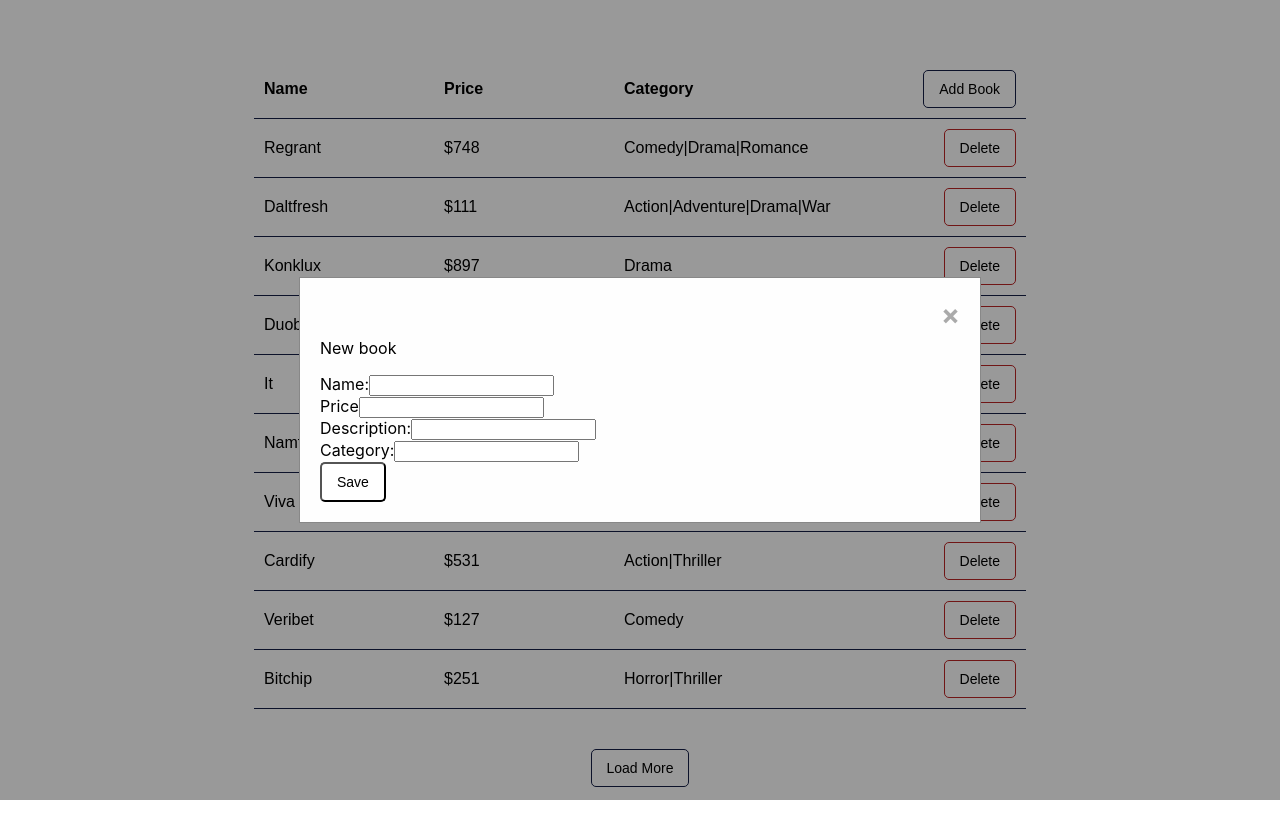
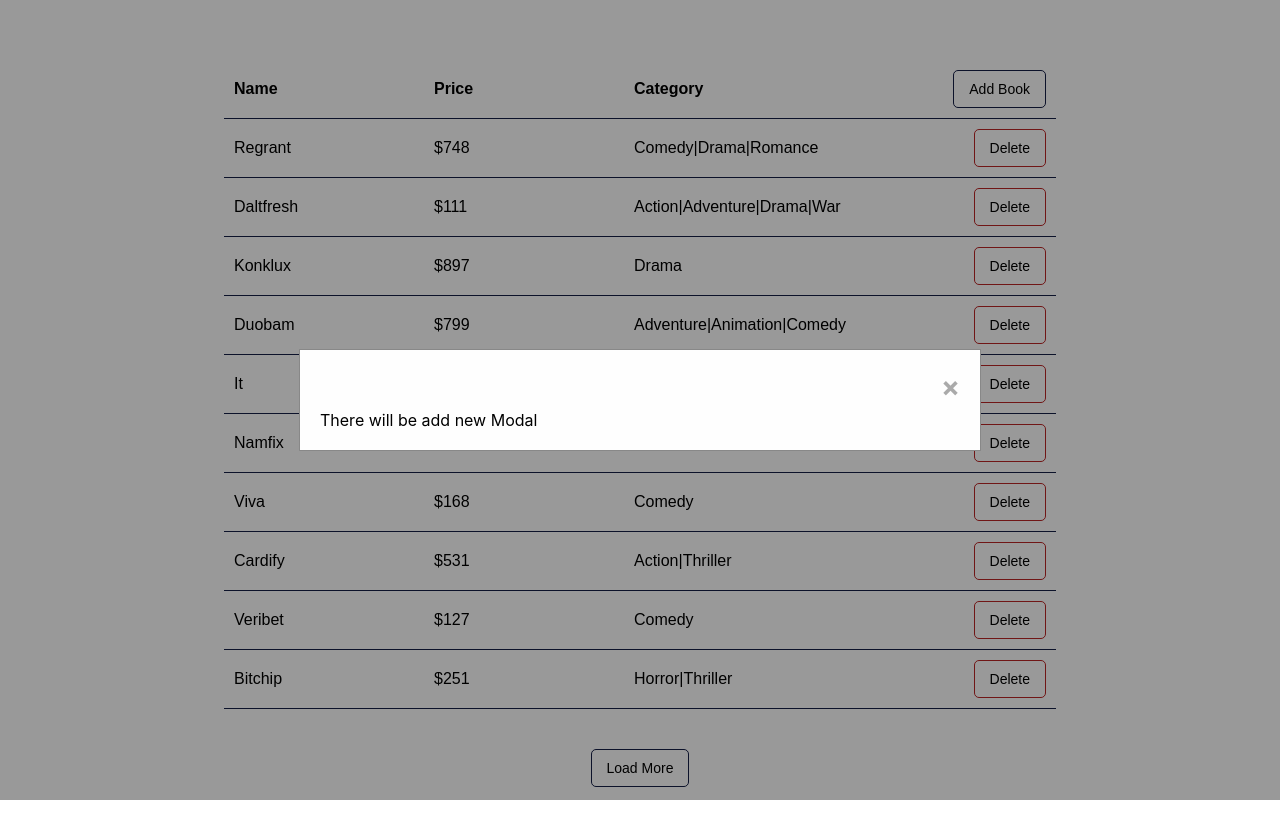
Before and after one commit to KoretskyiBohdan/booklist-react, a React (Create React App) app: page / in a window 1280 px wide. Both pictures are taken after a click on the button "Add Book". Built offline with nearby package versions, Linux system fonts and the light colour scheme; data requests are answered from the project's data file.

Commit message:
added modal placeholders

```diff
--- a/src/components/Books/BookRow.tsx
+++ b/src/components/Books/BookRow.tsx
@@ -1,18 +1,28 @@
+import { MouseEvent, useCallback } from 'react';
 import { BookType } from 'apiTypes';
 import Button from 'components/Button';
+import { useModal } from 'hooks/useModal';
+import css from './books.module.scss';
 
 interface BookRowProps {
   book: BookType;
 }
 
 export const BookRow: React.FC<BookRowProps> = ({ book }) => {
+  const { showEditModal } = useModal();
+
+  const onClickDelete = useCallback((event: MouseEvent<HTMLButtonElement>) => {
+    event.preventDefault();
+    event.stopPropagation();
+  }, []);
+
   return (
-    <tr key={book.id}>
+    <tr className={css.bookRow} onClick={showEditModal} key={book.id}>
       <td>{book.name}</td>
       <td>${book.price}</td>
       <td>{book.category}</td>
       <td>
-        <Button type="secondary" onClick={() => console.log('delete')}>
+        <Button type="secondary" onClick={onClickDelete}>
           Delete
         </Button>
       </td>
--- a/src/components/Books/Books.tsx
+++ b/src/components/Books/Books.tsx
@@ -1,7 +1,7 @@
 import { useCallback } from 'react';
 import { useDispatch, useSelector } from 'react-redux';
 import { useOnMount } from 'hooks/useOnMount';
-import { useAddBookModal } from 'hooks/useAddBookModal';
+import { useModal } from 'hooks/useModal';
 import {
   fetchNextPage,
   selectBooks,
@@ -13,7 +13,7 @@ import css from './books.module.scss';
 
 const Books = () => {
   const dispatch = useDispatch<any>();
-  const { showModal } = useAddBookModal();
+  const { showAddNewModal } = useModal();
   const books = useSelector(selectBooks);
   const hasMoreItemsToLoad = useSelector(selectHasMoreItemsToLoad);
 
@@ -34,7 +34,7 @@ const Books = () => {
               <th>Price</th>
               <th>Category</th>
               <th>
-                <Button type="primary" onClick={showModal}>
+                <Button type="primary" onClick={showAddNewModal}>
                   Add Book
                 </Button>
               </th>
--- a/src/components/Books/books.module.scss
+++ b/src/components/Books/books.module.scss
@@ -16,7 +16,7 @@
 
   td,
   th {
-    min-width: 160px;
+    min-width: 180px;
     text-align: left;
     padding: 10px 10px;
   }
@@ -27,6 +27,14 @@
   }
 }
 
+.bookRow {
+  cursor: pointer;
+
+  &:hover {
+    background-color: #d9d9d947;
+  }
+}
+
 .loadMore {
   margin-top: 40px;
   margin-bottom: 40px;
--- a/src/components/Button/Button.tsx
+++ b/src/components/Button/Button.tsx
@@ -1,8 +1,9 @@
+import { MouseEvent } from 'react';
 import css from './button.module.scss';
 
 interface ButtonProps {
   type: 'primary' | 'secondary';
-  onClick?: () => void;
+  onClick?: (event: MouseEvent<HTMLButtonElement>) => void;
   children: React.ReactNode;
 }
 
--- a/src/hooks/useAddBookModal.tsx
+++ /dev/null
@@ -1,44 +0,0 @@
-import { MouseEvent, useCallback } from 'react';
-import { useModal } from './useModal';
-
-export const useAddBookModal = () => {
-  const { show } = useModal();
-
-  const onSave = (event: MouseEvent<HTMLButtonElement>) => {
-    event.preventDefault();
-  };
-
-  const showModal = useCallback(() => {
-    show(
-      <div>
-        <form>
-          <p>New book</p>
-          <div>
-            <label>Name:</label>
-            <input type="text"></input>
-          </div>
-          <div>
-            <label>Price</label>
-            <input type="number"></input>
-          </div>
-          <div>
-            <label>Description:</label>
-            <input type="text"></input>
-          </div>
-          <div>
-            <label>Category:</label>
-            <input type="text"></input>
-          </div>
-
-          <div>
-            <button type="submit" onClick={onSave}>
-              Save
-            </button>
-          </div>
-        </form>
-      </div>
-    );
-  }, [show]);
-
-  return { showModal };
-};
--- a/src/hooks/useModal.ts
+++ /dev/null
@@ -1,7 +0,0 @@
-import { ModalContext } from 'components/Modal/ModalContext';
-import { useContext } from 'react';
-
-export const useModal = () => {
-  const modalContext = useContext(ModalContext);
-  return modalContext;
-};
--- /dev/null
+++ b/src/hooks/useModal.tsx
@@ -0,0 +1,16 @@
+import { useContext, useCallback } from 'react';
+import { ModalContext } from 'components/Modal/ModalContext';
+
+export const useModal = () => {
+  const { show } = useContext(ModalContext);
+
+  const showAddNewModal = useCallback(() => {
+    show(<div>There will be add new Modal</div>);
+  }, [show]);
+
+  const showEditModal = useCallback(() => {
+    show(<div>There will be edit Modal</div>);
+  }, [show]);
+
+  return { showAddNewModal, showEditModal };
+};
```
